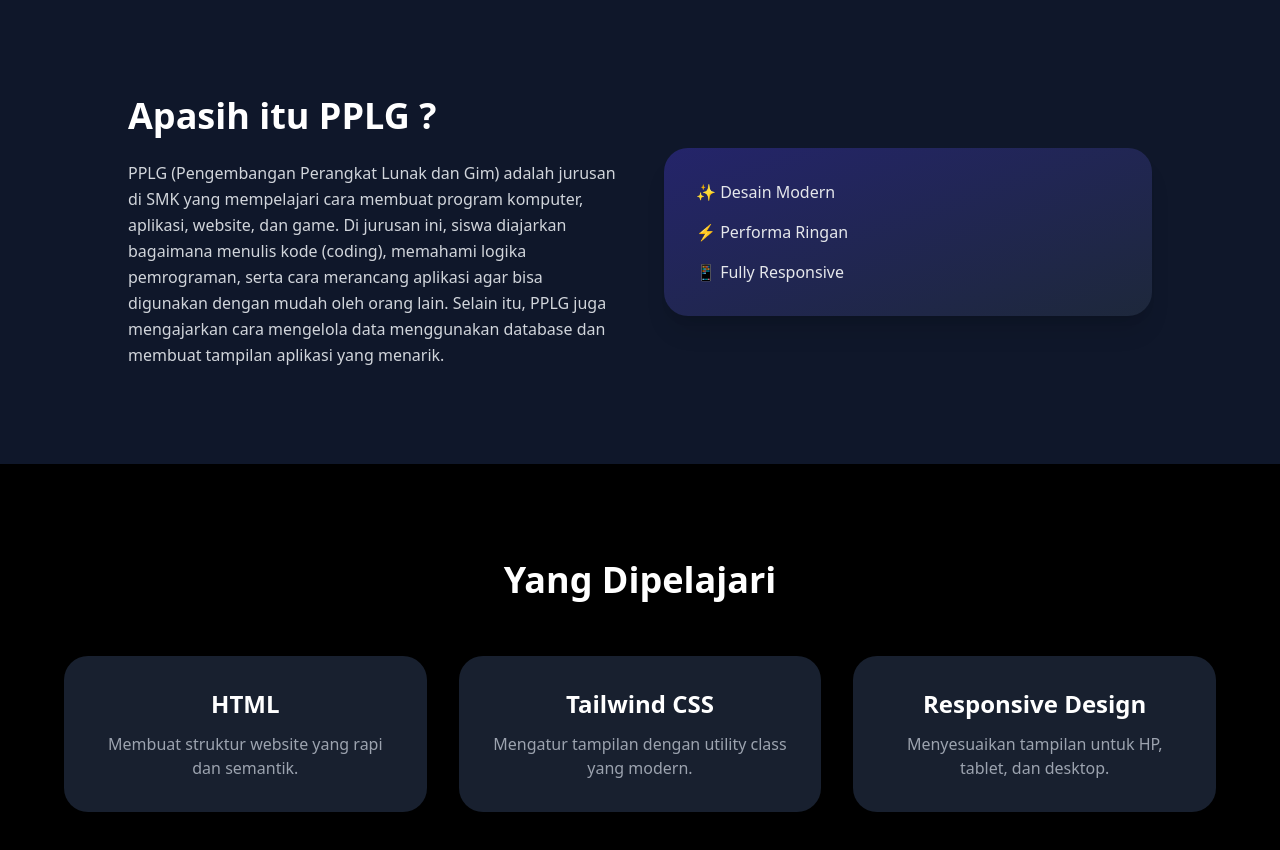
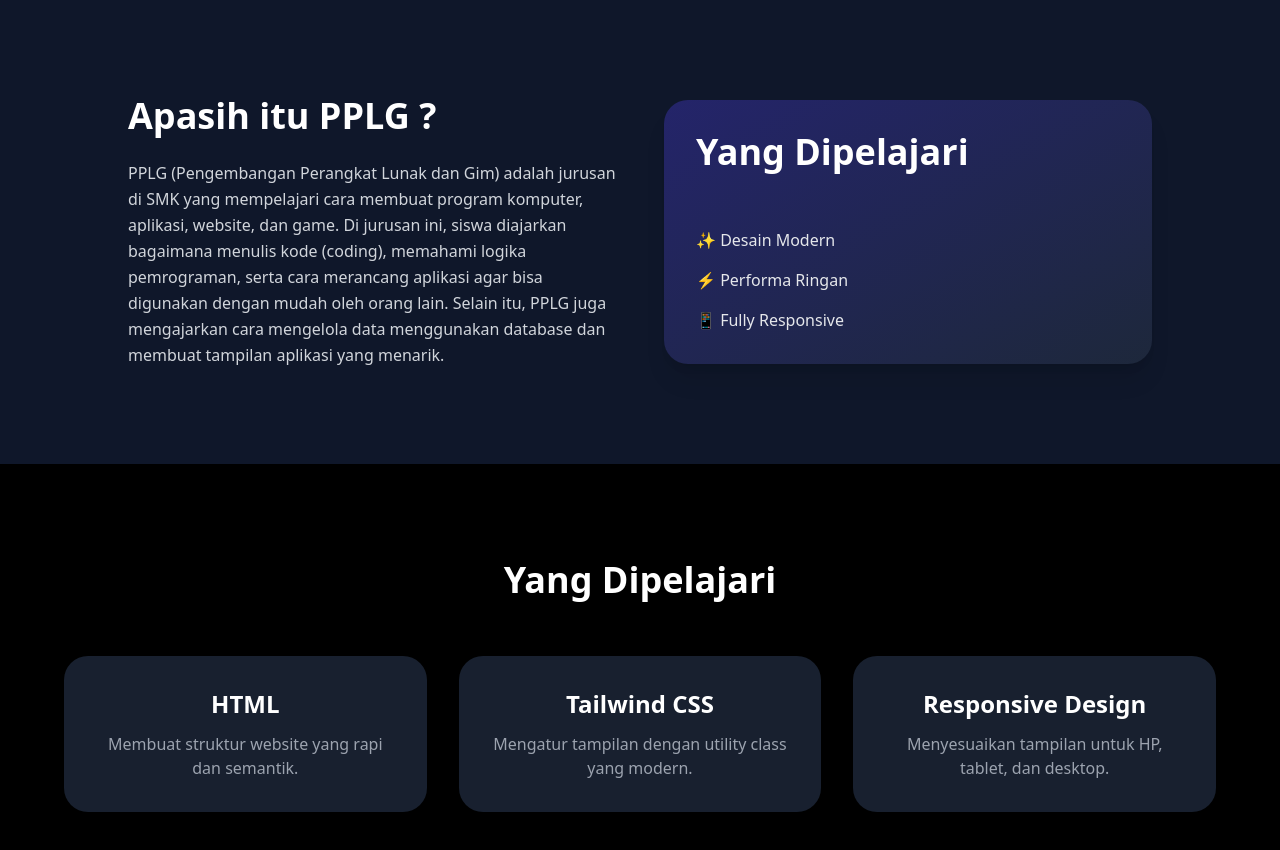
Before and after one commit to jesikabonde/landingpages-mk, a plain HTML site: page index.html in a window 1280 px wide. Shown: the part 800-1650 px from the top of the page. Drawn offline with nearby package versions, Linux system fonts and the light colour scheme.

Commit message:
Update index.html

```diff
--- a/index.html
+++ b/index.html
@@ -29,6 +29,7 @@
 PPLG (Pengembangan Perangkat Lunak dan Gim) adalah jurusan di SMK yang mempelajari cara membuat program komputer, aplikasi, website, dan game. Di jurusan ini, siswa diajarkan bagaimana menulis kode (coding), memahami logika pemrograman, serta cara merancang aplikasi agar bisa digunakan dengan mudah oleh orang lain. Selain itu, PPLG juga mengajarkan cara mengelola data menggunakan database dan membuat tampilan aplikasi yang menarik.        </p>
       </div>
       <div class="bg-gradient-to-br from-indigo-700/40 to-slate-700/40 p-8 rounded-3xl shadow-xl">
+              <h4 class="text-4xl font-bold mb-14">Yang Dipelajari</h4>
         <ul class="space-y-4 text-gray-200">
           <li>✨ Desain Modern</li>
           <li>⚡ Performa Ringan</li>
```
